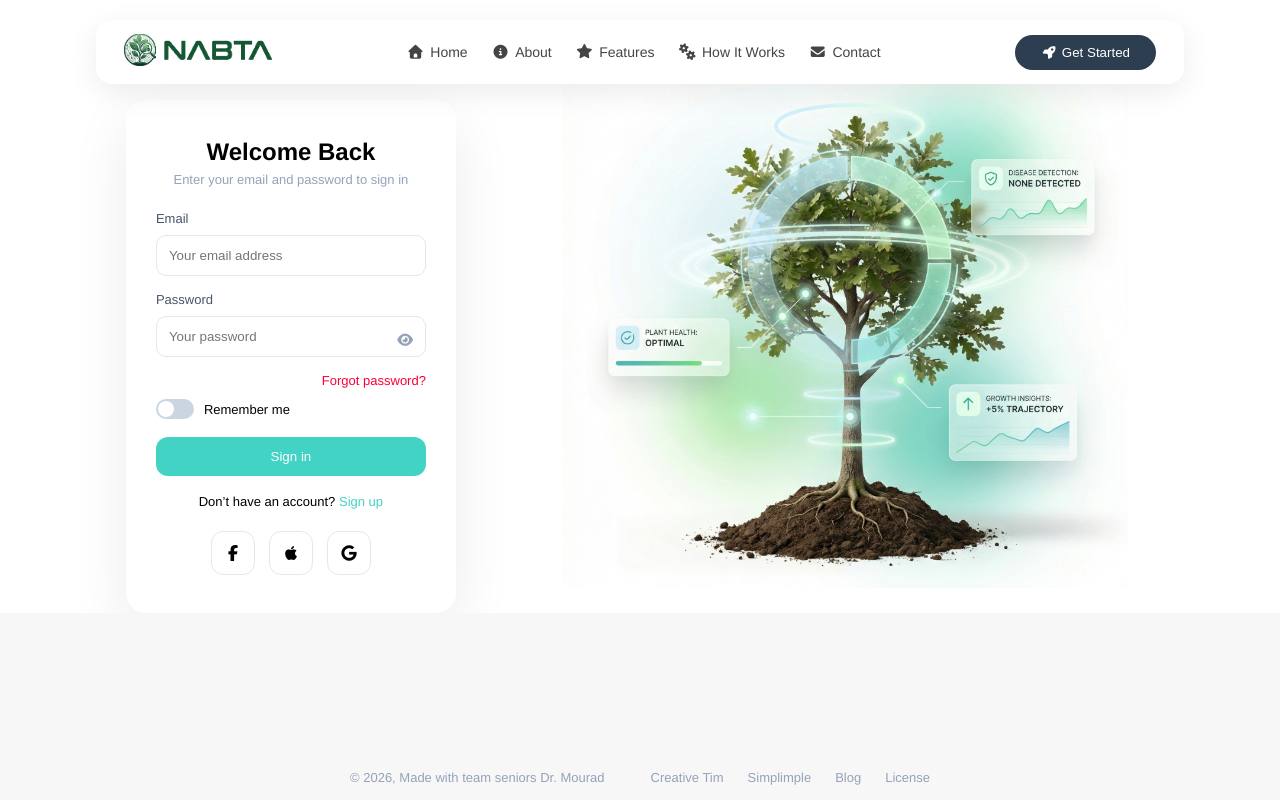
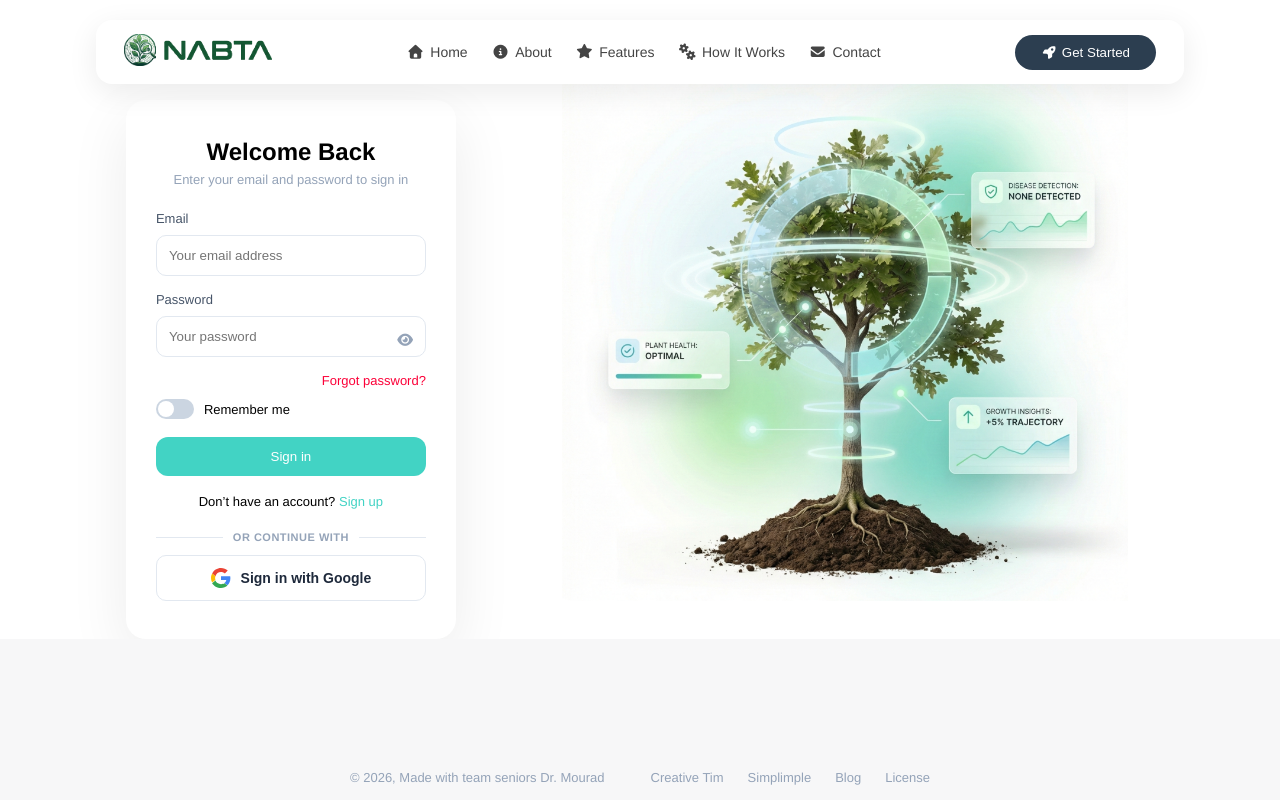
Before and after one commit to Armia-Gamal/React-Plant-Analysis, a React (Vite) app: page /login in a window 1280 px wide. Built offline with nearby package versions, Linux system fonts and the light colour scheme.

Commit message:
first commit

```diff
--- a/src/components/Sidebar/Sidebar.css
+++ b/src/components/Sidebar/Sidebar.css
@@ -12,27 +12,28 @@
   justify-content: space-between;
 }
 
-.logout-section {
-  margin-bottom: 20px;
+.sidebar-footer {
+  margin-top: auto;
+  margin-left: -20px;
+  margin-right: -20px;
+  margin-bottom: -25px;
+  padding: 18px 20px;
+  border-top: 1px solid #e6e6e6;
+  display: flex;
+  align-items: center;
+  gap: 10px;
+  color: #6b7a90;
+  cursor: pointer;
+  font-size: 15px;
 }
 
-.logout-item {
-  display: flex;
-  align-items: center;
-  gap: 15px;
-  padding: 10px;
-  border-radius: 13px;
-  cursor: pointer;
-  transition: 0.3s;
-  color: #DC2626;
+.sidebar-footer:hover {
+  background: #eceff4;
 }
 
-.logout-item:hover {
-  background-color: #FEE2E2;
-}
-
-.logout-icon {
-  background-color: #FEE2E2;
+.sidebar-footer svg {
+  width: 20px;
+  height: 20px;
 }
 
 .sidebar-header {
--- a/src/components/Sidebar/Sidebar.jsx
+++ b/src/components/Sidebar/Sidebar.jsx
@@ -9,7 +9,6 @@ import historyIconInactive from "../../assets/images/history-svgrepo-com.svg";
 import historyIcon from "../../assets/images/history-svgrepo-com (2).svg";
 import profileIconInactive from "../../assets/images/profile-svgrepo-com.svg";
 import profileIcon from "../../assets/images/profile-svgrepo-com (1).svg";
-import logoutIcon from "../../assets/images/logout.svg";
 import { signOut } from "firebase/auth";
 import { auth } from "../../firebase";
 
@@ -84,14 +83,22 @@ export default function Sidebar({ activePage, setActivePage }) {
         </ul>
       </div>
 
-      {/* ===== Logout Bottom ===== */}
-      <div className="logout-section">
-        <li className="logout-item" onClick={handleLogout}>
-          <div className="menu-icon logout-icon">
-            <img src={logoutIcon} alt="Logout" />
-          </div>
-          <span>Logout</span>
-        </li>
+      {/* ===== Sign Out Bottom ===== */}
+      <div className="sidebar-footer" onClick={handleLogout}>
+        <svg
+          viewBox="0 0 24 24"
+          fill="none"
+          stroke="currentColor"
+          strokeWidth="2"
+          strokeLinecap="round"
+          strokeLinejoin="round"
+          aria-hidden="true"
+        >
+          <path d="M9 21H5a2 2 0 0 1-2-2V5a2 2 0 0 1 2-2h4" />
+          <polyline points="16 17 21 12 16 7" />
+          <line x1="21" y1="12" x2="9" y2="12" />
+        </svg>
+        <span>Sign Out</span>
       </div>
 
     </aside>
--- a/src/pages/Login/Login.css
+++ b/src/pages/Login/Login.css
@@ -145,22 +145,53 @@
   cursor: pointer;
 }
 
-.login-social {
-  margin-top: 18px;
+.login-divider {
   display: flex;
-  justify-content: center;
-  gap: 14px;
+  align-items: center;
+  text-align: center;
+  margin-top: 14px;
+  color: #94a3b8;
+  font-size: 11px;
+  font-weight: 600;
+  letter-spacing: 0.5px;
 }
 
-.login-social i {
-  width: 44px;
-  height: 44px;
-  border-radius: 12px;
-  border: 1px solid #e2e8f0;
+.login-divider::before,
+.login-divider::after {
+  content: "";
+  flex: 1;
+  border-bottom: 1px solid #e2e8f0;
+}
+
+.login-divider span {
+  padding: 0 10px;
+}
+
+.login-google-btn {
   display: flex;
   align-items: center;
   justify-content: center;
+  gap: 10px;
+  width: 100%;
+  margin-top: 12px;
+  background-color: #ffffff;
+  border: 1px solid #e2e8f0;
+  color: #1e293b;
+  font-size: 14px;
+  font-weight: 600;
+  padding: 12px;
+  border-radius: 10px;
   cursor: pointer;
+  transition: background-color 0.2s;
+}
+
+.login-google-btn:hover:not(:disabled) {
+  background-color: #f8fafc;
+}
+
+.login-google-btn:disabled {
+  cursor: not-allowed;
+  opacity: 0.7;
 }
 
 .login-right {
--- a/src/pages/Login/Login.jsx
+++ b/src/pages/Login/Login.jsx
@@ -260,15 +260,29 @@ export default function Login() {
             <span onClick={() => navigate("/signup")}>Sign up</span>
           </p>
 
-          <div className="login-social">
-            <i className="fa-brands fa-facebook-f"></i>
-            <i className="fa-brands fa-apple"></i>
-            <i
-              className="fa-brands fa-google"
-              onClick={handleGoogleLogin}
-              style={{ cursor: "pointer" }}
-            ></i>
+          <div className="login-divider">
+            <span>OR CONTINUE WITH</span>
           </div>
+
+          <button
+            type="button"
+            className="login-google-btn"
+            onClick={handleGoogleLogin}
+            disabled={loginLoading}
+          >
+            <svg
+              xmlns="http://www.w3.org/2000/svg"
+              viewBox="0 0 48 48"
+              width="20"
+              height="20"
+            >
+              <path fill="#EA4335" d="M24 9.5c3.54 0 6.73 1.22 9.24 3.6l6.9-6.9C35.89 2.3 30.34 0 24 0 14.62 0 6.54 5.48 2.63 13.44l8.04 6.24C12.4 13.02 17.72 9.5 24 9.5z"/>
+              <path fill="#4285F4" d="M46.5 24.5c0-1.66-.15-3.26-.42-4.8H24v9.1h12.7c-.55 2.96-2.22 5.47-4.73 7.15l7.27 5.65C43.95 37.7 46.5 31.7 46.5 24.5z"/>
+              <path fill="#FBBC05" d="M10.67 28.68a14.6 14.6 0 010-9.36l-8.04-6.24A23.97 23.97 0 000 24c0 3.86.92 7.52 2.63 10.92l8.04-6.24z"/>
+              <path fill="#34A853" d="M24 48c6.34 0 11.66-2.1 15.55-5.73l-7.27-5.65c-2.02 1.35-4.62 2.15-8.28 2.15-6.28 0-11.6-3.52-13.33-8.68l-8.04 6.24C6.54 42.52 14.62 48 24 48z"/>
+            </svg>
+            Sign in with Google
+          </button>
         </div>
       </section>
 
--- a/src/pages/signup/signup.css
+++ b/src/pages/signup/signup.css
@@ -2,7 +2,7 @@
   margin: 10px;
   height: 446px;
   border-radius: 24px;
-  background-image: url("../assets/images/sign-up.png");
+  background-image: url("../../assets/images/sign-up.png");
   background-size: cover;
   background-position: center;
   display: flex;
@@ -133,20 +133,28 @@
 }
 
 
-.signup-social {
-  margin-bottom: 18px;
-  display: flex;
-  justify-content: center;
-  gap: 14px;
-}
-
-.signup-social i {
-  width: 50px;
-  height: 50px;
-  border-radius: 12px;
-  border: 1px solid #e2e8f0;
+.signup-google-btn {
   display: flex;
   align-items: center;
   justify-content: center;
+  gap: 10px;
+  width: 100%;
+  background-color: #ffffff;
+  border: 1px solid #e2e8f0;
+  color: #1e293b;
+  font-size: 17px;
+  font-weight: 600;
+  padding: 12px;
+  border-radius: 10px;
   cursor: pointer;
+  transition: background-color 0.2s;
 }
+
+.signup-google-btn:hover:not(:disabled) {
+  background-color: #f8fafc;
+}
+
+.signup-google-btn:disabled {
+  cursor: not-allowed;
+  opacity: 0.7;
+}
--- a/src/pages/signup/signup.jsx
+++ b/src/pages/signup/signup.jsx
@@ -111,15 +111,25 @@ export default function Signup() {
         <div className="signup-card">
           <h2>Register with</h2>
 
-          <div className="signup-social">
-            <i className="fa-brands fa-facebook-f"></i>
-            <i className="fa-brands fa-apple"></i>
-            <i
-              className="fa-brands fa-google"
-              onClick={handleGoogleSignup}
-              style={{ cursor: "pointer" }}
-            ></i>
-          </div>
+          <button
+            type="button"
+            className="signup-google-btn"
+            onClick={handleGoogleSignup}
+            disabled={loading}
+          >
+            <svg
+              xmlns="http://www.w3.org/2000/svg"
+              viewBox="0 0 48 48"
+              width="20"
+              height="20"
+            >
+              <path fill="#EA4335" d="M24 9.5c3.54 0 6.73 1.22 9.24 3.6l6.9-6.9C35.89 2.3 30.34 0 24 0 14.62 0 6.54 5.48 2.63 13.44l8.04 6.24C12.4 13.02 17.72 9.5 24 9.5z"/>
+              <path fill="#4285F4" d="M46.5 24.5c0-1.66-.15-3.26-.42-4.8H24v9.1h12.7c-.55 2.96-2.22 5.47-4.73 7.15l7.27 5.65C43.95 37.7 46.5 31.7 46.5 24.5z"/>
+              <path fill="#FBBC05" d="M10.67 28.68a14.6 14.6 0 010-9.36l-8.04-6.24A23.97 23.97 0 000 24c0 3.86.92 7.52 2.63 10.92l8.04-6.24z"/>
+              <path fill="#34A853" d="M24 48c6.34 0 11.66-2.1 15.55-5.73l-7.27-5.65c-2.02 1.35-4.62 2.15-8.28 2.15-6.28 0-11.6-3.52-13.33-8.68l-8.04 6.24C6.54 42.52 14.62 48 24 48z"/>
+            </svg>
+            Sign up with Google
+          </button>
 
           <div className="signup-divider">
             <span>Or</span>
```
